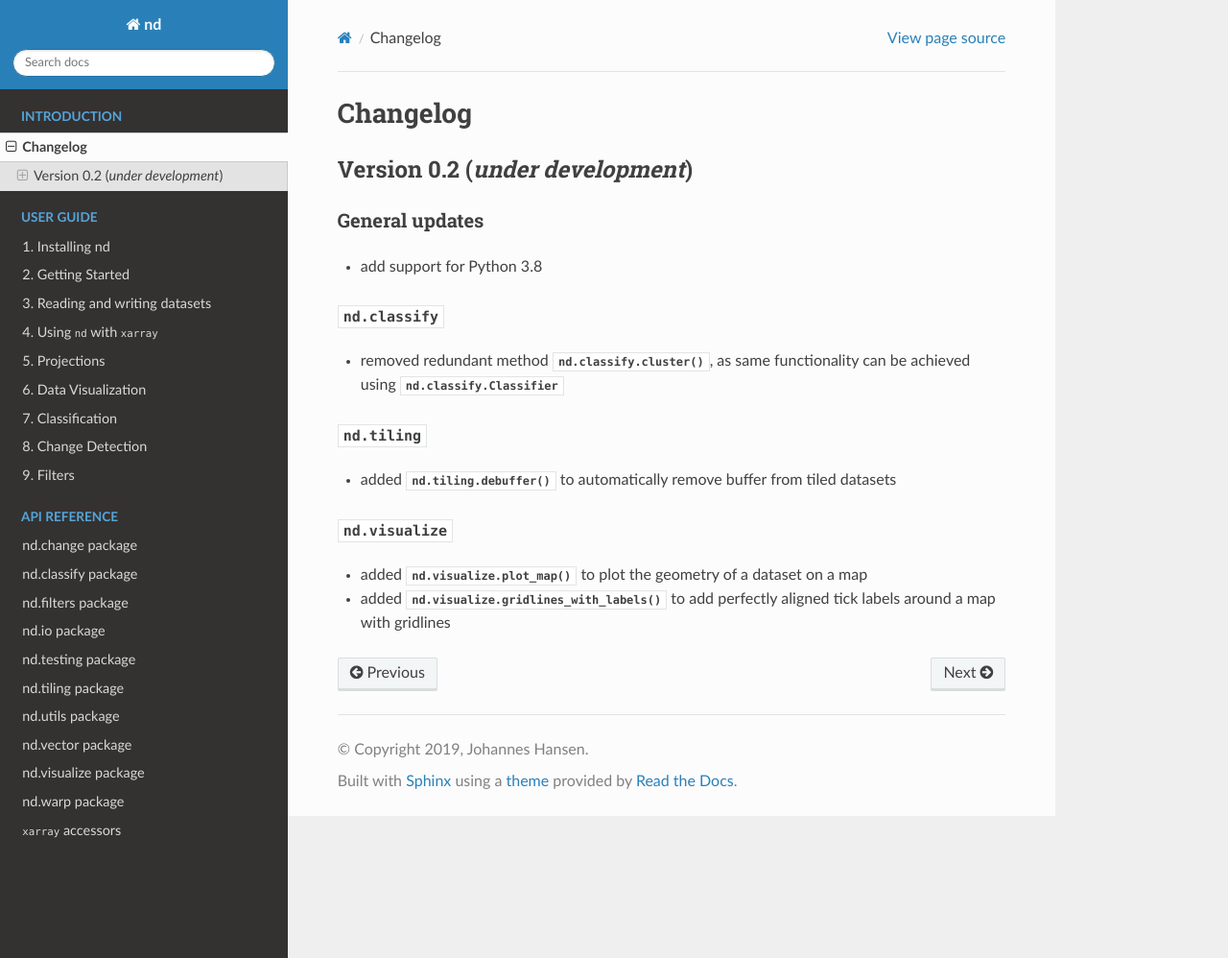
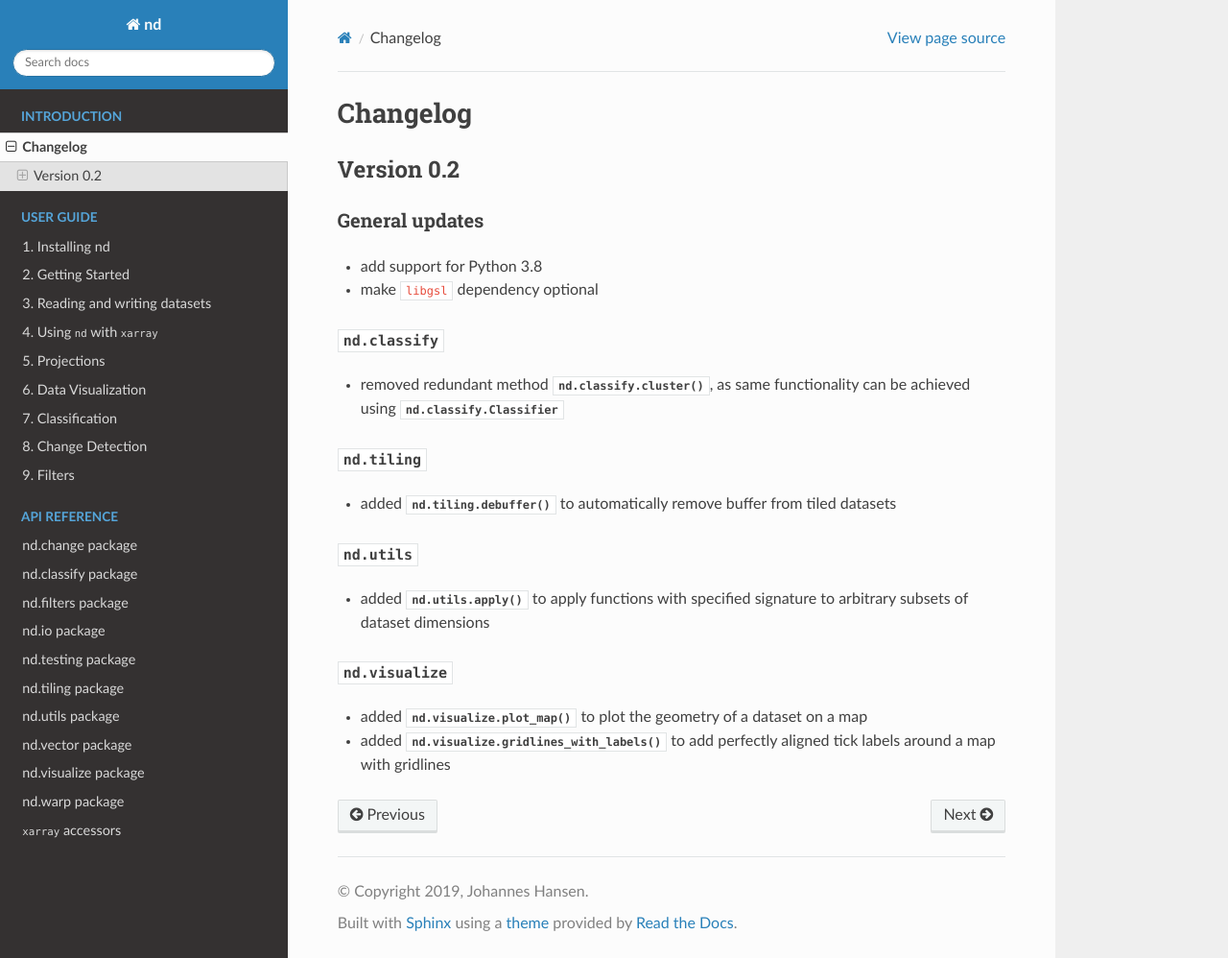
Before and after one commit to jnhansen/nd, a Sphinx documentation site: the page built from doc/changelog.rst, in a window 1280 px wide and 998 px high. Shown: the whole window at 96% size. Built offline with Sphinx 7.4.7 and the Read the Docs theme 2.0.0, drawn with Linux system fonts in a browser that asks for light colours; the version number could not be read and is left out.

Commit message:
update changelog

```diff
--- a/doc/changelog.rst
+++ b/doc/changelog.rst
@@ -1,13 +1,14 @@
 Changelog
 =========
 
-Version 0.2 (*under development*)
------------------------------------
+Version 0.2
+-----------
 
 General updates
 ...............
 
 - add support for Python 3.8
+- make ``libgsl`` dependency optional
 
 :mod:`nd.classify`
 ..................
@@ -21,6 +22,13 @@ General updates
 - added :func:`nd.tiling.debuffer()` to automatically remove buffer from
   tiled datasets
 
+
+:mod:`nd.utils`
+...............
+
+- added :func:`nd.utils.apply()` to apply functions with specified signature to arbitrary subsets of dataset dimensions
+
+
 :mod:`nd.visualize`
 ...................
 
```
